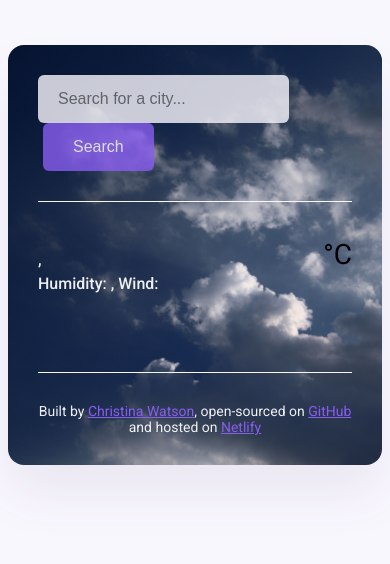
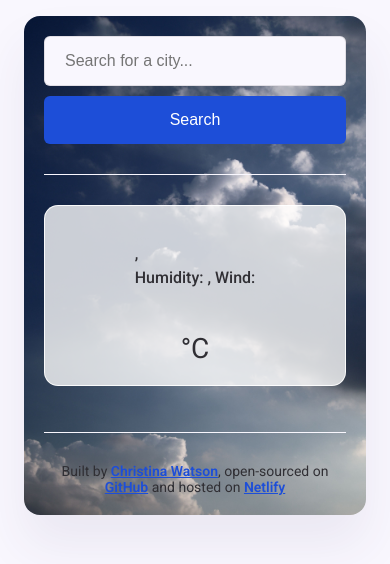
Before and after one commit to depenhac-crypto/weather-project, a plain HTML site: page index.html in a window 390 px wide. Drawn offline with nearby package versions, Linux system fonts and the light colour scheme; no server answers.

Commit message:
updated css
Co-authored-by: Copilot <223556219+Copilot@users.noreply.github.com>

```diff
--- a/index.html
+++ b/index.html
@@ -2,7 +2,7 @@
 <html lang="en">
   <head>
     <meta charset="UTF-8" />
-    <meta name="viewport" content="width=<device-width>, initial-scale=1.0" />
+    <meta name="viewport" content="width=device-width, initial-scale=1.0" />
     <link rel="stylesheet" href="src/style.css" />
     <link rel="preconnect" href="https://fonts.googleapis.com" />
     <link rel="preconnect" href="https://fonts.gstatic.com" crossorigin />
--- a/src/style.css
+++ b/src/style.css
@@ -2,15 +2,21 @@ body {
   background-color: #f9f7fe;
   font-family: "Roboto", sans-serif;
 }
+:root {
+  --accent: #2563eb;
+  --accent-dark: #1d4ed8;
+  --text: #302f34;
+}
 a {
-  color: #885df1;
+  color: var(--accent-dark);
+  font-weight: 600;
 }
 .weather-app {
   background-image: url(../images/blue-clouds.jpg);
   background-size: cover;
+  background-position: center;
   max-width: 600px;
   margin: 45px auto;
-  padding: 30px;
   box-shadow: 0 30px 50px rgba(65, 50, 100, 0.08);
   border-radius: 16px;
   padding: 30px;
@@ -19,49 +25,68 @@ header {
   border-bottom: 1px solid #f9f7fe;
   padding: 0 0 30px 0;
 }
+.search-form {
+  display: grid;
+  grid-template-columns: minmax(0, 1fr) auto;
+  gap: 10px;
+}
 .search-form-input {
   background-color: #f9f7fe;
-  border: none;
+  border: 1px solid rgba(48, 47, 52, 0.12);
   border-radius: 6px;
-  width: 80%;
+  width: 100%;
+  box-sizing: border-box;
   padding: 15px 20px;
   font-size: 16px;
-  opacity: 0.8;
 }
 .search-form-button {
-  background: #885df1;
+  background: var(--accent-dark);
   border: none;
   border-radius: 6px;
   padding: 15px 30px;
   color: #fff;
   font-size: 16px;
-  margin-left: 5px;
-  opacity: 0.8;
+  cursor: pointer;
+}
+.search-form-button:hover {
+  background: #1e40af;
+}
+.search-form-button:focus-visible,
+.search-form-input:focus-visible,
+a:focus-visible {
+  outline: 3px solid rgba(37, 99, 235, 0.35);
+  outline-offset: 2px;
 }
 main {
   padding: 30px 0;
 }
 .weather-app-data {
   display: flex;
+  align-items: center;
   justify-content: space-between;
+  gap: 24px;
+  padding: 24px;
+  margin-bottom: 16px;
 }
 .weather-app-city {
   font-size: 38px;
   margin: 0;
   line-height: 48px;
-  color: #885df1;
+  color: #302f34;
 }
 .weather-app-details {
-  color: rgba(251, 251, 254, 0.947);
+  color: #302f34;
   font-size: 16px;
   line-height: 24px;
   font-weight: 500;
 }
 .weather-app-details strong {
-  color: #885df1;
+  color: #302f34;
 }
 .weather-app-temperature-container {
   display: flex;
+  align-items: flex-start;
+  flex-shrink: 0;
 }
 .weather-app-icon {
   width: 88px;
@@ -71,7 +96,7 @@ main {
   font-size: 88px;
   line-height: 88px;
   font-weight: bold;
-  color: #885df1;
+  color: var(--accent-dark);
 }
 .weather-app-unit {
   font-size: 28px;
@@ -79,36 +104,78 @@ main {
 }
 .weather-forecast {
   display: flex;
-  justify-content: space-around;
-  margin-top: 30px;
+  justify-content: space-between;
+  gap: 10px;
+  margin-top: 16px;
+}
+.weather-forecast-day {
+  flex: 1;
+  min-width: 0;
+  padding: 14px 8px;
+  text-align: center;
 }
 .weather-forecast-date {
   text-align: center;
-  color: rgba(251, 251, 254, 0.947);
+  color: #302f34;
   font-size: 16px;
   line-height: 20px;
   margin-bottom: 10px;
 }
 .weather-forecast-icon {
-  width: 88px;
-  height: 88px;
+  width: 64px;
+  height: 64px;
   display: block;
   margin: 0 auto;
 }
 .weather-forecast-temperatures {
   text-align: center;
-  color: #885df1;
+  color: var(--accent-dark);
   margin-top: 10px;
   display: flex;
   justify-content: center;
 }
+.weather-app-unit {
+  color: #302f34;
+}
 .weather-forecast-temperature {
   padding: 0 10px;
+}
+.weather-app-data,
+.weather-forecast-day {
+  background: rgba(255, 255, 255, 0.78);
+  border: 1px solid rgba(255, 255, 255, 0.9);
+  border-radius: 14px;
+}
+@media (max-width: 600px) {
+  .weather-app {
+    margin: 16px;
+    padding: 20px;
+  }
+
+  .search-form {
+    grid-template-columns: 1fr;
+  }
+
+  .weather-app-data {
+    flex-direction: column;
+    gap: 20px;
+    padding: 20px;
+  }
+
+  .weather-forecast {
+    justify-content: flex-start;
+    gap: 12px;
+    overflow-x: auto;
+  }
+
+  .weather-forecast-day {
+    flex: 0 0 110px;
+  }
 }
 footer {
   text-align: center;
   padding: 30px 0 0 0;
-  color: rgba(251, 251, 254, 0.947);
+  color: #302f34;
   border-top: 1px solid #f9f7fe;
   font-size: 14px;
 }
```
